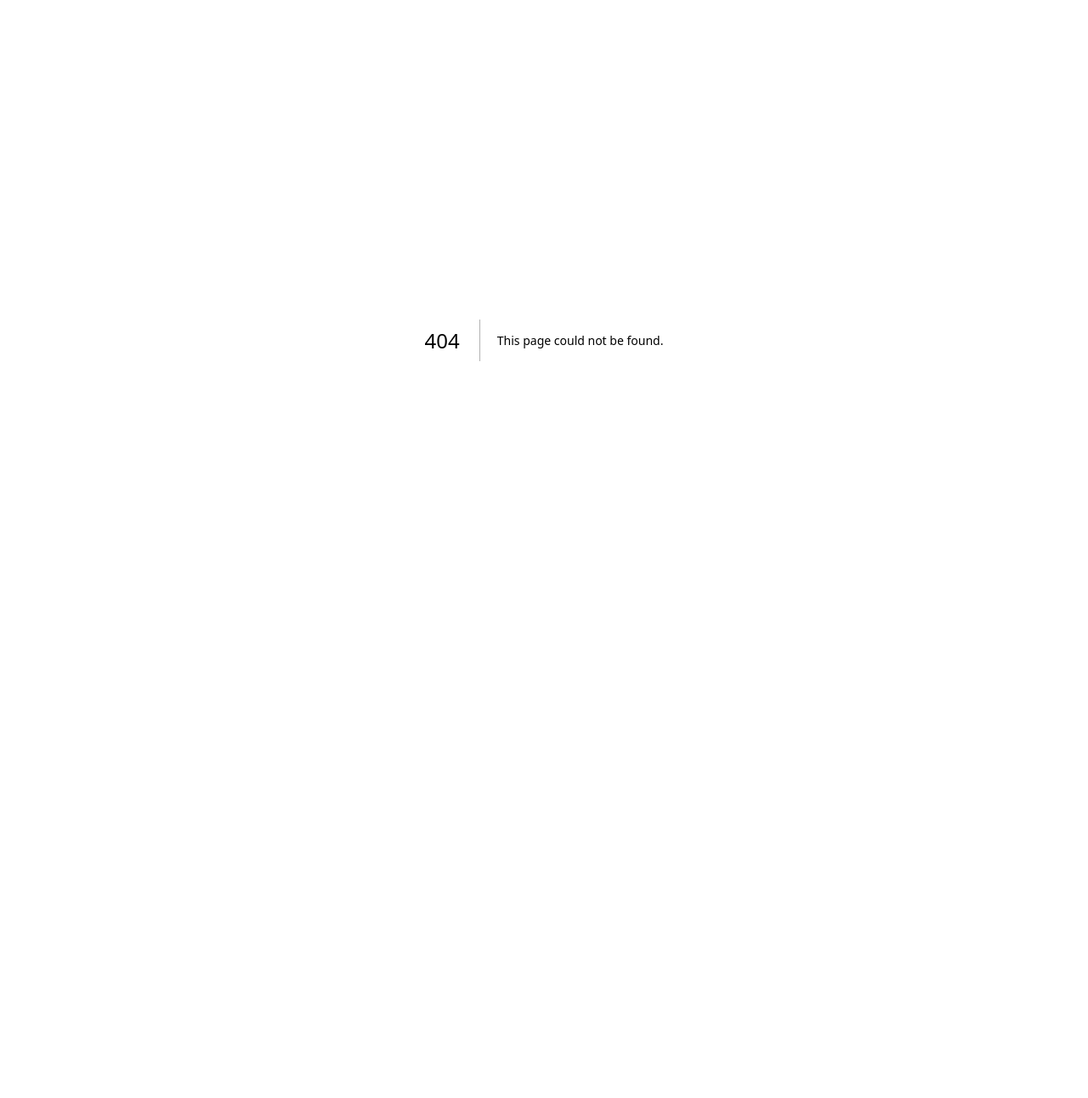
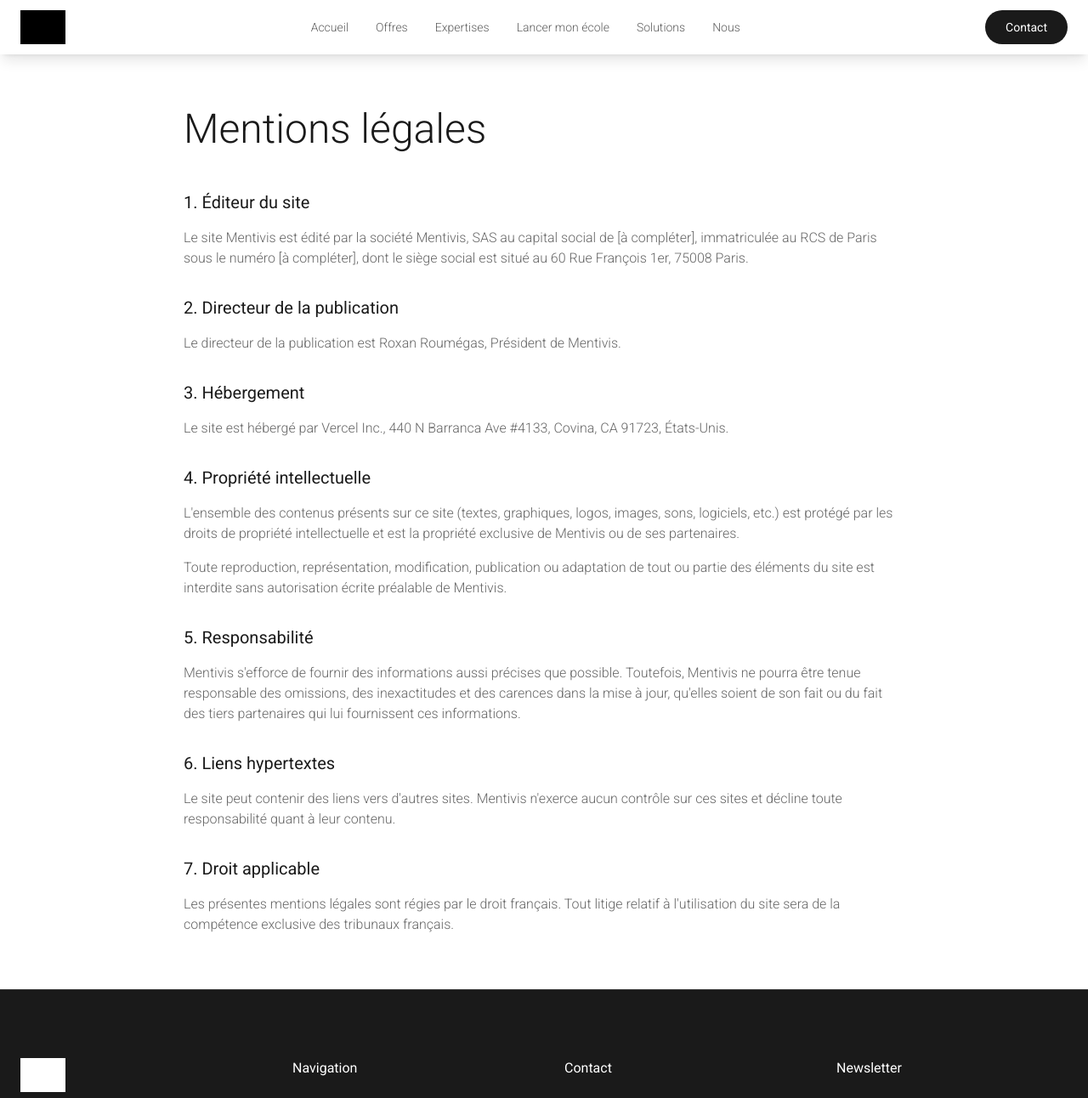
Before and after one commit to stevedelcourt/mentivis-backup, a Next.js app: page /mentions-legales in a window 1280 px wide. Before the commit this address had no page. Shown: the top 1292 px of the page at 85% size. Before the commit the page ends 800 px from the top, so only its background shows below. Built offline with nearby package versions, Linux system fonts and the light colour scheme; grey boxes are pictures that could not be loaded.

Commit message:
Fix header for white-bg pages, add mentions-legales and confidentialite pages

```diff
--- a/app/components/Footer.tsx
+++ b/app/components/Footer.tsx
@@ -108,12 +108,12 @@
             © 2026 Mentivis. Tous droits réservés.
           </p>
           <div className="flex gap-8">
-            <a href="#" className="text-white/30 text-xs font-light hover:text-white/60 transition-colors duration-300">
+            <Link href="/mentions-legales" className="text-white/30 text-xs font-light hover:text-white/60 transition-colors duration-300">
               Mentions légales
-            </a>
-            <a href="#" className="text-white/30 text-xs font-light hover:text-white/60 transition-colors duration-300">
+            </Link>
+            <Link href="/confidentialite" className="text-white/30 text-xs font-light hover:text-white/60 transition-colors duration-300">
               Confidentialité
-            </a>
+            </Link>
           </div>
         </div>
       </div>
--- a/app/components/Header.tsx
+++ b/app/components/Header.tsx
@@ -14,10 +14,14 @@
   { href: "/a-propos", label: "Nous" },
 ];
 
+const whiteHeaderPages = ["/expertises", "/creation-etablissements", "/contact", "/mentions-legales", "/confidentialite"];
+
 export default function Header() {
   const pathname = usePathname();
   const [isScrolled, setIsScrolled] = useState(false);
   const [isMobileMenuOpen, setIsMobileMenuOpen] = useState(false);
+
+  const hasWhiteBackground = whiteHeaderPages.includes(pathname);
 
   useEffect(() => {
     const handleScroll = () => {
@@ -31,10 +35,12 @@
     setIsMobileMenuOpen(false);
   }, [pathname]);
 
+  const isAlwaysWhite = hasWhiteBackground || isScrolled;
+
   return (
     <header
       className={`fixed top-0 left-0 right-0 z-50 transition-all duration-500 ${
-        isScrolled
+        isAlwaysWhite
           ? "bg-white/95 backdrop-blur-md shadow-lg py-3"
           : "bg-transparent py-4"
       }`}
@@ -50,9 +56,7 @@
             alt="Mentivis"
             width={120}
             height={40}
-            className={`h-10 w-auto transition-all duration-300 ${
-              isScrolled ? "brightness-0" : "brightness-0 invert"
-            } group-hover:scale-105`}
+            className="h-10 w-auto brightness-0 group-hover:scale-105 transition-transform duration-300"
           />
         </Link>
 
@@ -62,11 +66,11 @@
             <Link
               key={item.href}
               href={item.href}
-              className={`relative text-sm font-light transition-colors duration-300 hover:text-[#1a1a1a] ${
-                isScrolled
+              className={`relative text-sm font-light transition-colors duration-300 hover:opacity-100 ${
+                isAlwaysWhite
                   ? "text-[#1a1a1a]/70 hover:text-[#1a1a1a]"
                   : "text-white/80 hover:text-white"
-              } ${pathname === item.href ? (isScrolled ? "text-[#1a1a1a]" : "text-white") : ""}`}
+              } ${pathname === item.href ? (isAlwaysWhite ? "text-[#1a1a1a]" : "text-white") : ""} ${!isAlwaysWhite ? "opacity-100" : ""}`}
             >
               {item.label}
               <span className={`absolute -bottom-1 left-0 h-0.5 bg-[#1a1a1a] transition-all duration-300 ${
@@ -79,11 +83,7 @@
         <div className="flex items-center gap-4">
           <Link
             href="/contact"
-            className={`px-6 py-2.5 text-sm font-medium rounded-full transition-all duration-300 hover:scale-105 ${
-              isScrolled
-                ? "bg-[#1a1a1a] text-white hover:bg-[#333]"
-                : "bg-white text-[#1a1a1a] hover:bg-[#f0f0f0]"
-            }`}
+            className="px-6 py-2.5 text-sm font-medium rounded-full transition-all duration-300 hover:scale-105 bg-[#1a1a1a] text-white hover:bg-[#333]"
           >
             Contact
           </Link>
@@ -96,13 +96,13 @@
           >
             <div className="w-6 h-5 relative flex flex-col justify-between">
               <span className={`w-full h-0.5 rounded-full transition-all duration-300 ${
-                isScrolled ? "bg-[#1a1a1a]" : "bg-white"
+                isAlwaysWhite ? "bg-[#1a1a1a]" : "bg-white"
               } ${isMobileMenuOpen ? "rotate-45 translate-y-2" : ""}`} />
               <span className={`w-full h-0.5 rounded-full transition-all duration-300 ${
-                isScrolled ? "bg-[#1a1a1a]" : "bg-white"
+                isAlwaysWhite ? "bg-[#1a1a1a]" : "bg-white"
               } ${isMobileMenuOpen ? "opacity-0" : ""}`} />
               <span className={`w-full h-0.5 rounded-full transition-all duration-300 ${
-                isScrolled ? "bg-[#1a1a1a]" : "bg-white"
+                isAlwaysWhite ? "bg-[#1a1a1a]" : "bg-white"
               } ${isMobileMenuOpen ? "-rotate-45 -translate-y-2" : ""}`} />
             </div>
           </button>
--- /dev/null
+++ b/app/confidentialite/page.tsx
@@ -0,0 +1,142 @@
+import Header from "../components/Header";
+import Footer from "../components/Footer";
+
+export const metadata = {
+  title: "Politique de confidentialité - Mentivis",
+  description: "Politique de confidentialité et protection des données personnelles Mentivis.",
+};
+
+export default function ConfidentialitePage() {
+  return (
+    <main className="min-h-screen bg-white">
+      <Header />
+
+      <section className="pt-32 pb-16 bg-white">
+        <div className="max-w-4xl mx-auto px-6">
+          <h1 className="text-4xl md:text-5xl font-light text-[#1a1a1a] mb-12">
+            Politique de confidentialité
+          </h1>
+
+          <div className="prose prose-lg max-w-none space-y-8 text-[#666]">
+            <div>
+              <h2 className="text-xl font-medium text-[#1a1a1a] mb-4">1. Introduction</h2>
+              <p>
+                La présente politique de confidentialité décrit comment Mentivis collecte, utilise et protège
+                vos données personnelles conformément au Règlement Général sur la Protection des Données (RGPD)
+                et à la loi Informatique et Libertés.
+              </p>
+            </div>
+
+            <div>
+              <h2 className="text-xl font-medium text-[#1a1a1a] mb-4">2. Données collectées</h2>
+              <p>
+                Nous collectons les données suivantes :
+              </p>
+              <ul className="list-disc pl-6 mt-4 space-y-2">
+                <li>Nom et prénom</li>
+                <li>Adresse email</li>
+                <li>Numéro de téléphone</li>
+                <li>Entreprise / Organisation</li>
+                <li>Toute information que vous nous fournissez volontairement</li>
+              </ul>
+            </div>
+
+            <div>
+              <h2 className="text-xl font-medium text-[#1a1a1a] mb-4">3. Finalités du traitement</h2>
+              <p>
+                Vos données sont utilisées pour :
+              </p>
+              <ul className="list-disc pl-6 mt-4 space-y-2">
+                <li>Répondre à vos demandes de contact</li>
+                <li>Vous envoyer des informations sur nos services</li>
+                <li>Établir des propositions commerciales</li>
+                <li>Améliorer notre site et nos services</li>
+              </ul>
+            </div>
+
+            <div>
+              <h2 className="text-xl font-medium text-[#1a1a1a] mb-4">4. Base légale</h2>
+              <p>
+                Le traitement de vos données repose sur votre consentement (formulaire de contact, inscription à la newsletter)
+                et/ou notre intérêt légitime à développer notre activité commerciale.
+              </p>
+            </div>
+
+            <div>
+              <h2 className="text-xl font-medium text-[#1a1a1a] mb-4">5. Conservation des données</h2>
+              <p>
+                Vos données personnelles sont conservées pour une durée de 3 ans à compter de notre dernier contact,
+                sauf obligation légale de conservation plus longue.
+              </p>
+            </div>
+
+            <div>
+              <h2 className="text-xl font-medium text-[#1a1a1a] mb-4">6. Vos droits</h2>
+              <p>
+                Conformément au RGPD, vous disposez des droits suivants :
+              </p>
+              <ul className="list-disc pl-6 mt-4 space-y-2">
+                <li>Droit d'accès à vos données</li>
+                <li>Droit de rectification</li>
+                <li>Droit à l'effacement</li>
+                <li>Droit d'opposition au traitement</li>
+                <li>Droit à la portabilité</li>
+                <li>Droit de limitation du traitement</li>
+              </ul>
+              <p className="mt-4">
+                Pour exercer ces droits, contactez-nous à : contact@mentivis.com
+              </p>
+            </div>
+
+            <div>
+              <h2 className="text-xl font-medium text-[#1a1a1a] mb-4">7. Sécurité</h2>
+              <p>
+                Nous mettons en œuvre les mesures techniques et organisationnelles appropriées pour protéger vos
+                données contre tout accès non autorisé, modification, divulgation ou destruction.
+              </p>
+            </div>
+
+            <div>
+              <h2 className="text-xl font-medium text-[#1a1a1a] mb-4">8. Transfert de données</h2>
+              <p>
+                Vos données peuvent être transférées vers des pays hors de l'Union Européenne dans le cadre de
+                l'utilisation de services cloud. Dans ce cas, nous nous assurons que les garanties appropriées
+                sont en place conformément au RGPD.
+              </p>
+            </div>
+
+            <div>
+              <h2 className="text-xl font-medium text-[#1a1a1a] mb-4">9. Cookies</h2>
+              <p>
+                Ce site utilise des cookies pour améliorer votre expérience. Vous pouvez configurer votre navigateur
+                pour refuser les cookies, sachant que cela peut affecter certaines fonctionnalités du site.
+              </p>
+            </div>
+
+            <div>
+              <h2 className="text-xl font-medium text-[#1a1a1a] mb-4">10. Contact</h2>
+              <p>
+                Pour toute question concernant cette politique de confidentialité ou pour exercer vos droits,
+                vous pouvez nous contacter à :
+              </p>
+              <p className="mt-4">
+                <strong>Mentivis</strong><br />
+                60 Rue François 1er<br />
+                75008 Paris<br />
+                Email : contact@mentivis.com
+              </p>
+            </div>
+
+            <div className="pt-8 border-t border-[#eee]">
+              <p className="text-sm">
+                Dernière mise à jour : Mars 2026
+              </p>
+            </div>
+          </div>
+        </div>
+      </section>
+
+      <Footer />
+    </main>
+  );
+}
--- /dev/null
+++ b/app/mentions-legales/page.tsx
@@ -0,0 +1,87 @@
+import Header from "../components/Header";
+import Footer from "../components/Footer";
+
+export const metadata = {
+  title: "Mentions légales - Mentivis",
+  description: "Mentions légales du site Mentivis.",
+};
+
+export default function MentionsLegalesPage() {
+  return (
+    <main className="min-h-screen bg-white">
+      <Header />
+
+      <section className="pt-32 pb-16 bg-white">
+        <div className="max-w-4xl mx-auto px-6">
+          <h1 className="text-4xl md:text-5xl font-light text-[#1a1a1a] mb-12">
+            Mentions légales
+          </h1>
+
+          <div className="prose prose-lg max-w-none space-y-8 text-[#666]">
+            <div>
+              <h2 className="text-xl font-medium text-[#1a1a1a] mb-4">1. Éditeur du site</h2>
+              <p>
+                Le site Mentivis est édité par la société Mentivis, SAS au capital social de [à compléter],
+                immatriculée au RCS de Paris sous le numéro [à compléter], dont le siège social est situé au
+                60 Rue François 1er, 75008 Paris.
+              </p>
+            </div>
+
+            <div>
+              <h2 className="text-xl font-medium text-[#1a1a1a] mb-4">2. Directeur de la publication</h2>
+              <p>
+                Le directeur de la publication est Roxan Roumégas, Président de Mentivis.
+              </p>
+            </div>
+
+            <div>
+              <h2 className="text-xl font-medium text-[#1a1a1a] mb-4">3. Hébergement</h2>
+              <p>
+                Le site est hébergé par Vercel Inc., 440 N Barranca Ave #4133, Covina, CA 91723, États-Unis.
+              </p>
+            </div>
+
+            <div>
+              <h2 className="text-xl font-medium text-[#1a1a1a] mb-4">4. Propriété intellectuelle</h2>
+              <p>
+                L'ensemble des contenus présents sur ce site (textes, graphiques, logos, images, sons, logiciels, etc.)
+                est protégé par les droits de propriété intellectuelle et est la propriété exclusive de Mentivis ou de ses partenaires.
+              </p>
+              <p className="mt-4">
+                Toute reproduction, représentation, modification, publication ou adaptation de tout ou partie des éléments
+                du site est interdite sans autorisation écrite préalable de Mentivis.
+              </p>
+            </div>
+
+            <div>
+              <h2 className="text-xl font-medium text-[#1a1a1a] mb-4">5. Responsabilité</h2>
+              <p>
+                Mentivis s'efforce de fournir des informations aussi précises que possible. Toutefois, Mentivis ne pourra
+                être tenue responsable des omissions, des inexactitudes et des carences dans la mise à jour, qu'elles soient
+                de son fait ou du fait des tiers partenaires qui lui fournissent ces informations.
+              </p>
+            </div>
+
+            <div>
+              <h2 className="text-xl font-medium text-[#1a1a1a] mb-4">6. Liens hypertextes</h2>
+              <p>
+                Le site peut contenir des liens vers d'autres sites. Mentivis n'exerce aucun contrôle sur ces sites
+                et décline toute responsabilité quant à leur contenu.
+              </p>
+            </div>
+
+            <div>
+              <h2 className="text-xl font-medium text-[#1a1a1a] mb-4">7. Droit applicable</h2>
+              <p>
+                Les présentes mentions légales sont régies par le droit français. Tout litige relatif à l'utilisation
+                du site sera de la compétence exclusive des tribunaux français.
+              </p>
+            </div>
+          </div>
+        </div>
+      </section>
+
+      <Footer />
+    </main>
+  );
+}
```
